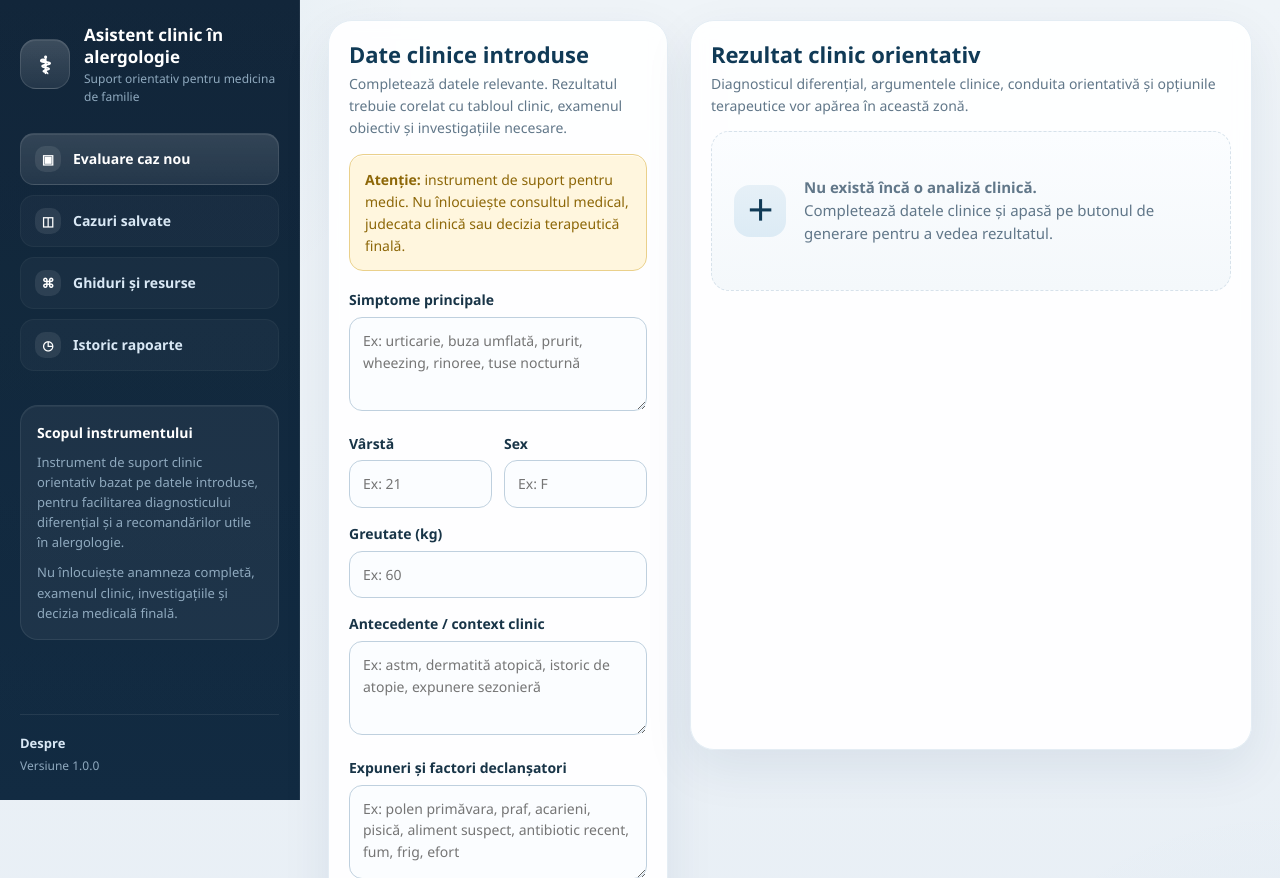
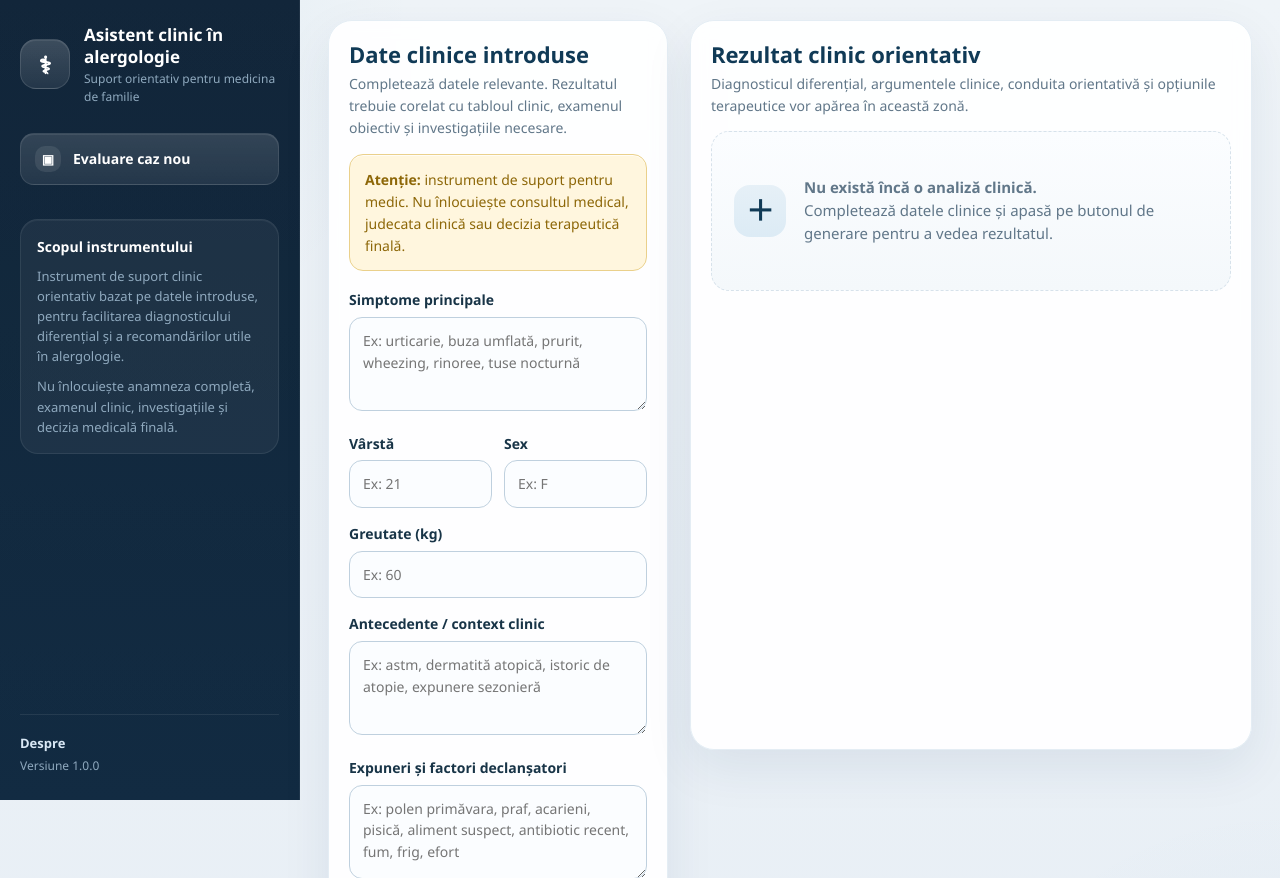
Before and after one commit to claudiurazvanchipaila-star/ChatBot-Asistent-Alergologie, a Flask app: page / in a window 1280 px wide. Shown: the top 878 px of the page. Run offline with Flask 3, Linux system fonts and the light colour scheme.

Commit message:
keep only new case evaluation in sidebar

```diff
--- a/templates/index.html
+++ b/templates/index.html
@@ -21,18 +21,6 @@
                 <div class="sidebar-nav-item active">
                     <span class="nav-icon">▣</span>
                     <span>Evaluare caz nou</span>
-                </div>
-                <div class="sidebar-nav-item">
-                    <span class="nav-icon">◫</span>
-                    <span>Cazuri salvate</span>
-                </div>
-                <div class="sidebar-nav-item">
-                    <span class="nav-icon">⌘</span>
-                    <span>Ghiduri și resurse</span>
-                </div>
-                <div class="sidebar-nav-item">
-                    <span class="nav-icon">◷</span>
-                    <span>Istoric rapoarte</span>
                 </div>
             </nav>
 
```
